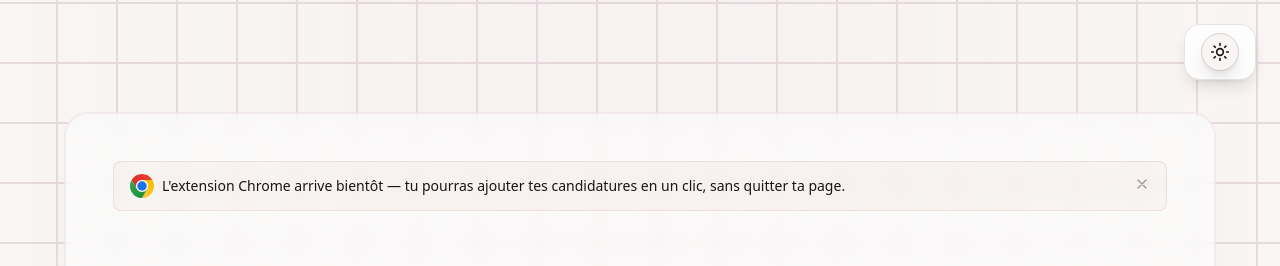
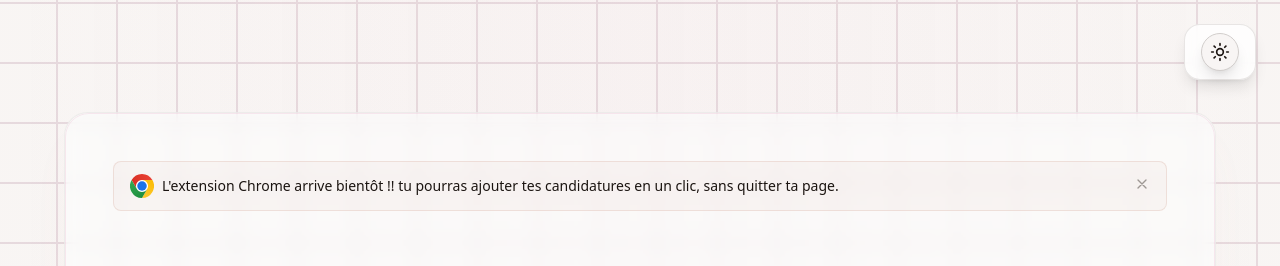
Before and after one commit to djoudj-dev/ng-candidash-app, an Angular app: page / in a window 1280 px wide. Shown: the top 266 px of the page. Built offline with nearby package versions, Linux system fonts and the light colour scheme.

Commit message:
fix(extension-banner): remove redundant punctuation in Chrome extension copy
The additional exclamation mark broke the tone consistency and was unnecessary. Simplified the text for a clearer and friendlier message.

```diff
--- a/src/app/shared/ui/extension-banner/extension-banner.ts
+++ b/src/app/shared/ui/extension-banner/extension-banner.ts
@@ -74,7 +74,7 @@ const DISMISSED_KEY = 'extension-banner-dismissed';
             }
           } @else {
             <span class="text-text">
-              L'extension Chrome arrive bientôt — tu pourras ajouter tes candidatures en un clic, sans quitter ta page.
+              L'extension Chrome arrive bientôt !! tu pourras ajouter tes candidatures en un clic, sans quitter ta page.
             </span>
           }
         </div>
```
